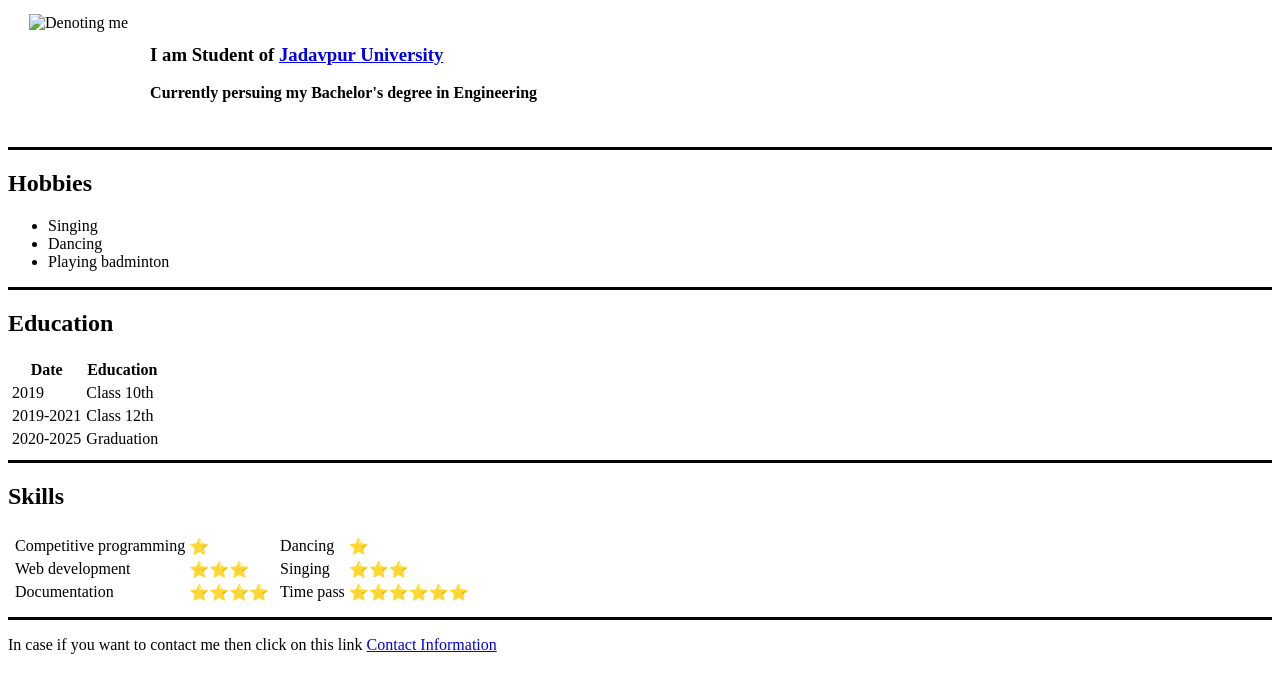
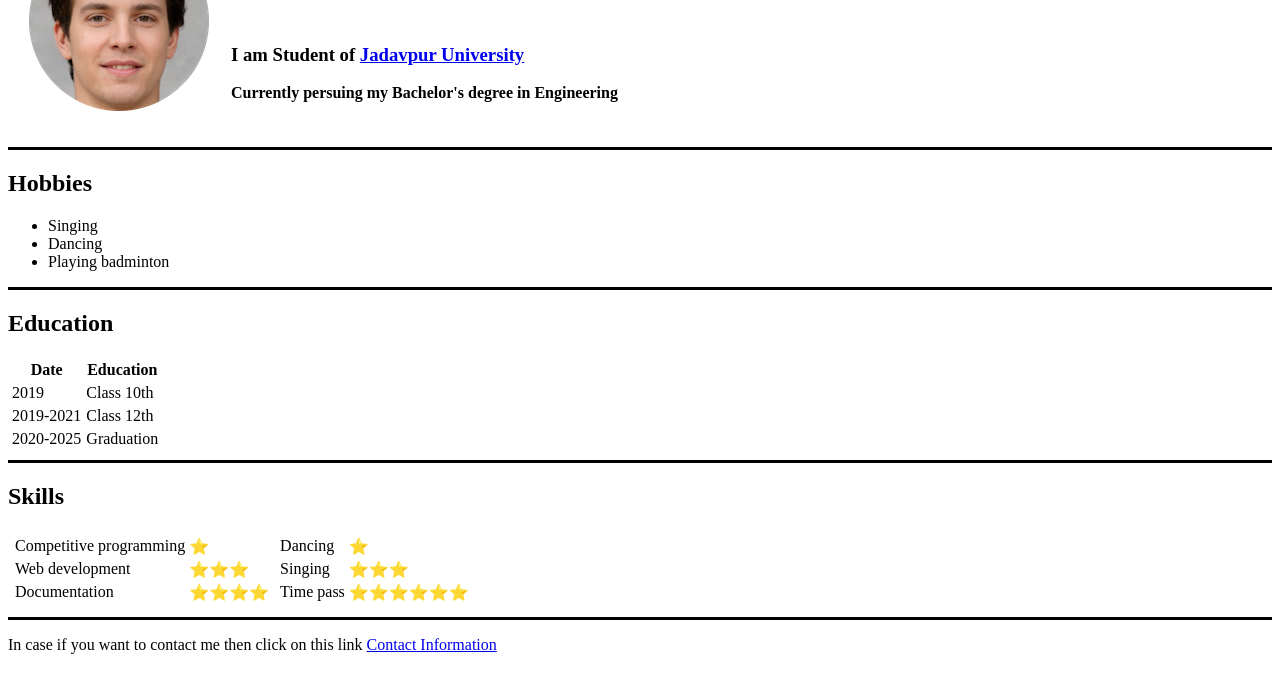
Before and after one commit to coder12git/CV, a plain HTML site: page index.html in a window 1280 px wide. Shown: the part 102-800 px from the top of the page. Drawn offline with Linux system fonts and the light colour scheme.

Commit message:
Update index.html

```diff
--- a/index.html
+++ b/index.html
@@ -8,7 +8,7 @@
     <table cellspacing="20">
       <tr>
         <td>
-          <img src="fake-human-circle-img.png" alt="Denoting me">
+          <img src="image.png" alt="Denoting me">
         </td>
         <td><h1><strong>Suruchi Kumari</strong></h1>
         <br>
```
